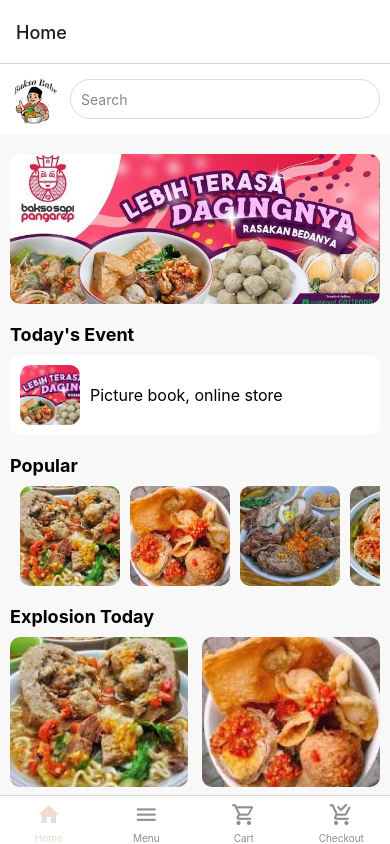
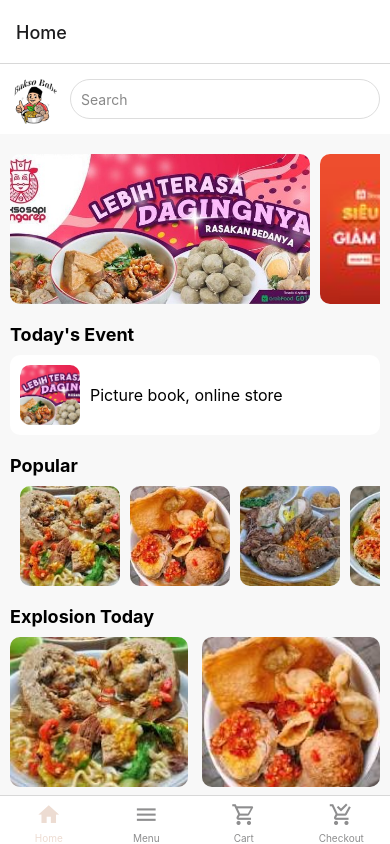
Before and after one commit to muzammilbinmarsuhen/Uas-Mobile-Apps-Programing, a React Native app: screen /Home in a window 390 px wide. Built offline with nearby package versions, Linux system fonts and the light colour scheme.

Commit message:
mengcustum dengan menambahkan 2 bannerImage dan bisa horizontal scroll difile Home.jsx

```diff
--- a/src/screens/Home.jsx
+++ b/src/screens/Home.jsx
@@ -2,7 +2,11 @@
 import { View, Text, Image, StyleSheet, TouchableOpacity, FlatList, ScrollView, TextInput } from 'react-native';
 
 const logo = require('../assets/bakso.png');
-const bannerImage = require('../assets/banner.jpg'); // Replace with your actual banner image path
+const bannerImages = [
+  { id: '1', banner: require('../assets/banner.jpg') }, // Replace with your actual banner image path
+  { id: '2', banner: require('../assets/banner2.jpg') }, // Replace with your actual banner image path
+  { id: '3', banner: require('../assets/banner3.jpg') }  // Replace with your actual banner image path
+];
 const menuImages = [
   { id: '1', menu: require('../assets/menu/2.jpeg') },
   { id: '2', menu: require('../assets/menu/3.jpeg') },
@@ -13,6 +17,10 @@
 ];
 
 const HomeScreen = () => {
+  const renderBannerItem = ({ item }) => (
+    <Image source={item.banner} style={styles.bannerImage} key={item.id} />
+  );
+
   const renderItem = ({ item }) => (
     <Image source={item.menu} style={styles.menuImage} key={item.id} />
   );
@@ -29,13 +37,21 @@
       </View>
 
       <View style={styles.bannerContainer}>
-        <Image source={bannerImage} style={styles.bannerImage} />
+        <FlatList
+          data={bannerImages}
+          renderItem={renderBannerItem}
+          keyExtractor={item => item.id}
+          horizontal
+          showsHorizontalScrollIndicator={false}
+          pagingEnabled
+          style={styles.bannerList}
+        />
       </View>
 
       <View style={styles.section}>
         <Text style={styles.sectionTitle}>Today's Event</Text>
         <View style={styles.eventCard}>
-          <Image source={bannerImage} style={styles.eventImage} />
+          <Image source={bannerImages[0].banner} style={styles.eventImage} />
           <Text style={styles.eventText}>Picture book, online store</Text>
         </View>
       </View>
@@ -113,10 +129,14 @@
     paddingHorizontal: 10,
     paddingVertical: 20,
   },
+  bannerList: {
+    paddingHorizontal: 10,
+  },
   bannerImage: {
-    width: '100%',
+    width: 300, // Adjust width to fit your design
     height: 150,
     borderRadius: 10,
+    marginRight: 10,
   },
   section: {
     paddingHorizontal: 10,
```
